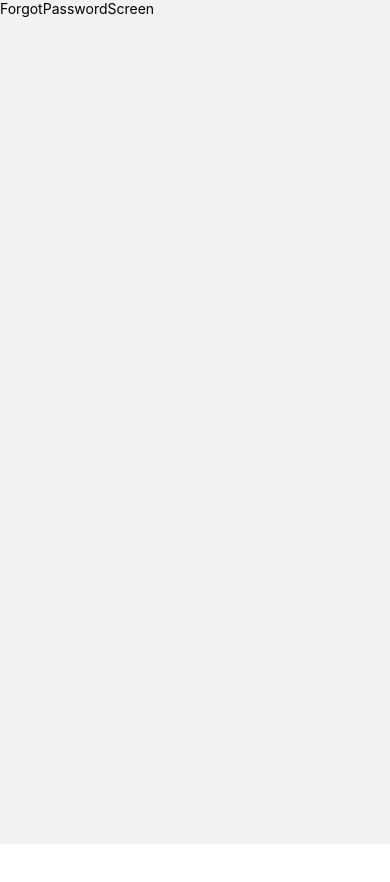
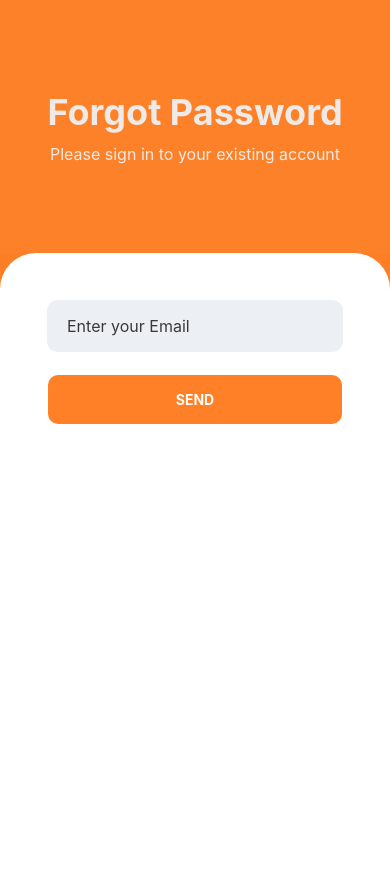
Before and after one commit to 22026526-san/AppFood, a React Native app in the folder mobile/: screen /ForgotPasswordScreen in a window 390 px wide. Shown: the top 882 px of the page. Before the commit the page ends 844 px from the top, so only its background shows below. Built offline with nearby package versions, Linux system fonts and the light colour scheme; no server answers; what expo-web-browser would draw is missing.

Commit message:
forgot password with OTP

```diff
--- a/mobile/screens/ForgotPasswordScreen.jsx
+++ b/mobile/screens/ForgotPasswordScreen.jsx
@@ -1,12 +1,205 @@
-import { View, Text } from 'react-native'
-import React from 'react'
+import React, { useState } from 'react';
+import { View, Text, TextInput, Alert, StyleSheet, KeyboardAvoidingView, Platform, TouchableOpacity } from 'react-native';
+import { useSignIn } from '@clerk/clerk-expo';
+import { Ionicons } from '@expo/vector-icons';
 
-const ForgotPasswordScreen = () => {
+
+export default function ForgotPasswordScreen({ navigation }) {
+  const { signIn, setActive } = useSignIn();
+  const [step, setStep] = useState(1)
+
+  const [email, setEmail] = useState('');
+  const [otpCode, setOtpCode] = useState('');
+  const [newPassword, setNewPassword] = useState('');
+  const [showPassword, setShowPassword] = React.useState(false)
+
+  const sendResetEmail = async () => {
+    try {
+      await signIn.create({
+        strategy: 'reset_password_email_code',
+        identifier: email,
+      });
+      setStep(2);
+    } catch (err) {
+      console.error(err);
+      Alert.alert('Lỗi', err.errors?.[0]?.message || 'Email không hợp lệ');
+    }
+  };
+
+
+  const verifyCode = async () => {
+    try {
+      const result = await signIn.attemptFirstFactor({
+        strategy: 'reset_password_email_code',
+        code: otpCode,
+      });
+
+
+      if (result.status === 'needs_new_password') {
+        setStep(3);
+      } else {
+        Alert.alert('Lỗi', 'Không thể tiếp tục. Hãy thử lại.');
+      }
+    } catch (err) {
+      console.error(err);
+      Alert.alert('Sai mã OTP, vui lòng kiểm tra lại');
+    }
+  };
+
+
+  const resetPassword = async () => {
+    try {
+      await signIn.resetPassword({
+        password: newPassword,
+      });
+
+
+      await setActive({ session: signIn.createdSessionId });
+
+    } catch (err) {
+      console.error(err);
+      Alert.alert('Không thể đổi mật khẩu');
+    }
+  };
+
+
   return (
-    <View>
-      <Text>ForgotPasswordScreen</Text>
+    <View style={{ flex: 1 }}>
+      {step === 1 && (
+        <KeyboardAvoidingView
+          style={styles.container}
+          behavior={Platform.OS === 'ios' ? 'padding' : 'height'}
+        >
+          <View style={{ minHeight: '30%', backgroundColor: '#ffffff04', width: '100%', alignItems: 'center', justifyContent: 'center' }}>
+            <Text style={{ color: '#efeae7ff', fontSize: 36, fontWeight: 'bold' }}>Forgot Password</Text>
+            <Text style={{ color: '#efeae7ff', fontSize: 16, marginTop: 10 }}>Please sign in to your existing account</Text>
+          </View>
+          <View style={styles.containerInput}>
+            <View style={styles.inputContainer}>
+              <TextInput
+                value={email}
+                placeholder="Enter your Email"
+                onChangeText={(email) => setEmail(email)}
+                style={styles.input}
+              />
+            </View>
+            <View style={{ padding: 10, position: "relative" }}>
+              <TouchableOpacity onPress={sendResetEmail} style={styles.buttonSubmit}>
+                <Text style={{ color: '#fffffffb', fontWeight: 'bold' }}>SEND</Text>
+              </TouchableOpacity>
+            </View>
+          </View>
+        </KeyboardAvoidingView>
+      )}
+
+      {step === 2 && (
+        <KeyboardAvoidingView
+          style={styles.container}
+          behavior={Platform.OS === 'ios' ? 'padding' : 'height'}
+        >
+          <View style={{ minHeight: '30%', backgroundColor: '#ffffff04', width: '100%', alignItems: 'center', justifyContent: 'center' }}>
+            <Text style={{ color: '#efeae7ff', fontSize: 36, fontWeight: 'bold' }}>Verification</Text>
+            <Text style={{ color: '#efeae7ff', fontSize: 16, marginTop: 10 }}>We have send a code to your email</Text>
+          </View>
+          <View style={styles.containerInput}>
+            <View style={styles.inputContainer}>
+              <TextInput
+                value={otpCode}
+                placeholder="Enter your verification code"
+                onChangeText={(otp) => setOtpCode(otp)}
+                style={styles.input}
+                keyboardType="numeric"
+              />
+            </View>
+            <View style={{ padding: 10, position: "relative" }}>
+              <TouchableOpacity onPress={verifyCode} style={styles.buttonSubmit}>
+                <Text style={{ color: '#fffffffb', fontWeight: 'bold' }}>VERIFY</Text>
+              </TouchableOpacity>
+            </View>
+          </View>
+        </KeyboardAvoidingView>
+      )}
+
+      {step === 3 && (
+        <KeyboardAvoidingView
+          style={styles.container}
+          behavior={Platform.OS === 'ios' ? 'padding' : 'height'}
+        >
+          <View style={{ minHeight: '30%', backgroundColor: '#ffffff04', width: '100%', alignItems: 'center', justifyContent: 'center' }}>
+            <Text style={{ color: '#efeae7ff', fontSize: 36, fontWeight: 'bold' }}>Change Password</Text>
+            <Text style={{ color: '#efeae7ff', fontSize: 16, marginTop: 10 }}>Please change your password and remember it.</Text>
+          </View>
+          <View style={styles.containerInput}>
+            <View style={styles.inputContainer}>
+              <View style={{ position: "relative", display: 'flex', justifyContent: 'space-between', justifyContent: 'center' }}>
+                <TextInput
+                  value={newPassword}
+                  placeholder="Enter password"
+                  secureTextEntry={!showPassword}
+                  onChangeText={(password) => setNewPassword(password)}
+                  style={styles.input}
+                />
+                <TouchableOpacity style={styles.eyeButton} onPress={() => setShowPassword(!showPassword)}>
+                  <Ionicons name={showPassword ? "eye-outline" : "eye-off-outline"} size={24} style={{ color: '#0000008e' }} />
+                </TouchableOpacity>
+              </View>
+            </View>
+            <View style={{ padding: 10, position: "relative" }}>
+              <TouchableOpacity onPress={resetPassword} style={styles.buttonSubmit}>
+                <Text style={{ color: '#fffffffb', fontWeight: 'bold' }}>CHANGE</Text>
+              </TouchableOpacity>
+            </View>
+          </View>
+        </KeyboardAvoidingView>
+      )}
     </View>
-  )
+  );
 }
 
-export default ForgotPasswordScreen
+const styles = StyleSheet.create({
+  container: {
+    flex: 1,
+    backgroundColor: '#ff6a00d9',
+  },
+  containerInput: {
+    minHeight: '100%',
+    backgroundColor: '#ffffffff',
+    width: '100%',
+    padding: 36,
+    borderTopLeftRadius: 36,
+    borderTopRightRadius: 36
+  },
+  inputContainer: {
+    display: 'flex',
+    flexDirection: 'column',
+    padding: 10,
+    position: "relative"
+  },
+  input: {
+    fontSize: 16,
+    color: '#000000c2',
+    paddingVertical: 16,
+    paddingHorizontal: 20,
+    backgroundColor: '#96a8be2f',
+    borderRadius: 12,
+    borderWidth: 1,
+    borderColor: '#ffffff',
+  },
+  buttonSubmit: {
+    backgroundColor: '#ff6a00d9',
+    borderRadius: 12,
+    paddingVertical: 16,
+    paddingHorizontal: 20,
+    alignItems: 'center',
+    borderColor: '#ffffffff',
+    borderWidth: 2,
+    width: '100%'
+  },
+  eyeButton: {
+    position: "absolute",
+    right: 5,
+    padding: 4,
+    display: 'flex',
+    justifyContent: 'center',
+  }
+});
--- a/mobile/screens/SignUp.jsx
+++ b/mobile/screens/SignUp.jsx
@@ -78,6 +78,7 @@ export default function SignUp() {
               placeholder="Enter your verification code"
               onChangeText={(otp) => setOtp(otp)}
               style={styles.input}
+              keyboardType="numeric"
             />
           </View>
           <View style={{ padding: 10, position: "relative" }}>
```
Lines whose indentation alone changed are shown as unchanged.
